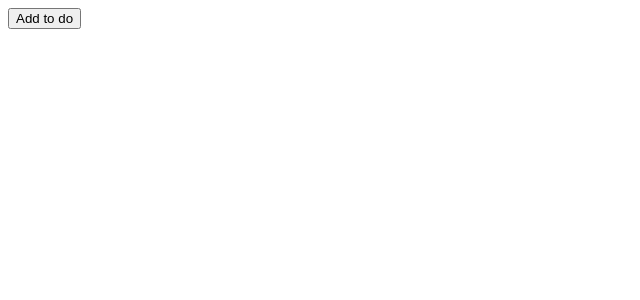
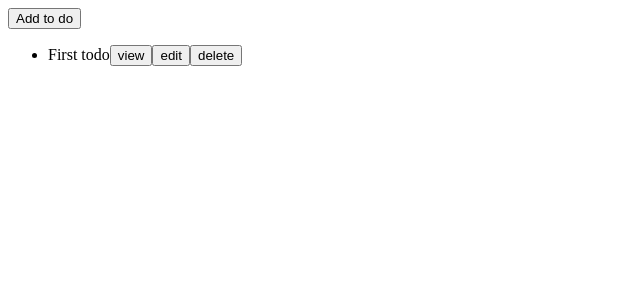
Before and after one commit to DinaBader/Note-manager-application, a Next.js app in the folder note-manager/: page /HomePage/Index in a window 1280 px wide. Shown: the top 300 px of the page, without its empty margins (0-640 px from the left). Built offline with nearby package versions, Linux system fonts and the light colour scheme.

Commit message:
Added a list to view all to dos

```diff
--- a/note-manager/pages/HomePage/Index.js
+++ b/note-manager/pages/HomePage/Index.js
@@ -13,6 +13,14 @@ function Index() {
         <form>
             <button onClick={handleClick}>Add to do</button>
             {/* list all to dos */}
+            <ul>
+                <li>
+                    <span>First todo</span>
+                    <button> view</button>
+                    <button> edit</button>
+                    <button> delete</button>
+                </li>
+            </ul>
         </form>
     );
 }
```
